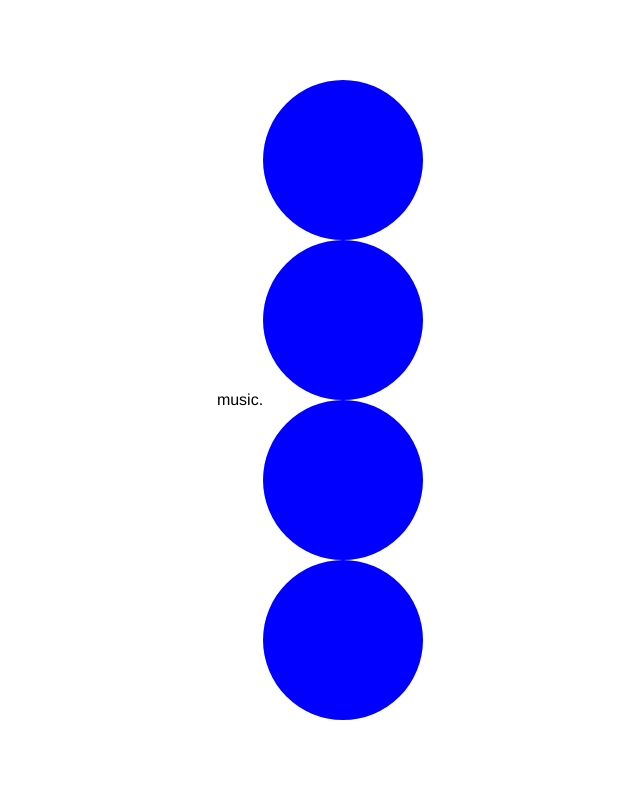
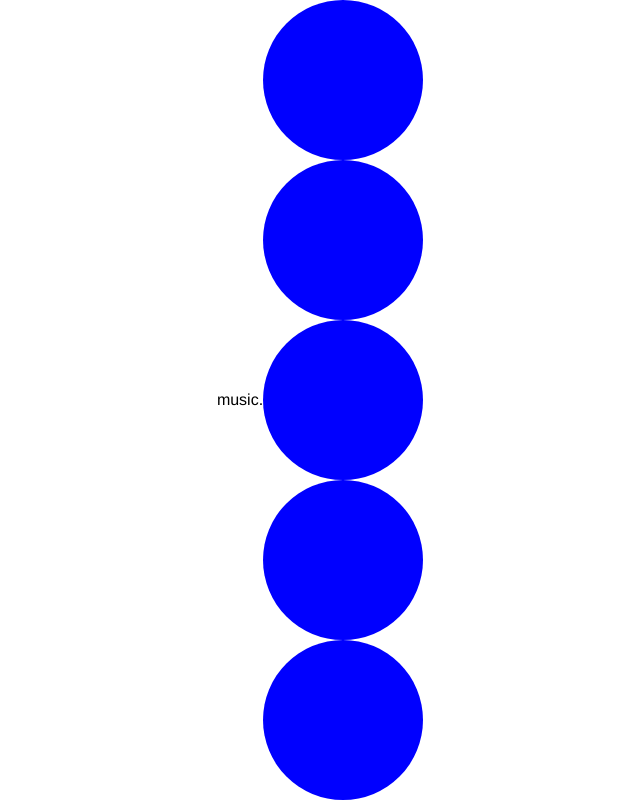
Before and after one commit to SanjeevMidda/linear-circles, a React (Create React App) app: page / in a window 1280 px wide. Shown: the whole page, without its empty margins (320-960 px from the left). Built offline with nearby package versions, Linux system fonts and the light colour scheme.

Commit message:
refactored App.js to map over linear circles instead of hard coding them

```diff
--- a/src/App.js
+++ b/src/App.js
@@ -1,19 +1,24 @@
 import "./index.css";
 import LinearCircle from "./component/LinearCircle";
+import COLORS from "./data/Colors";
 
 function App() {
   // 4 circles with different colors which rotate in different directions
 
   // creat App.js UI
   // add title
+
+  let noOfLinearCircles = new Array(5).fill(0);
+
+  console.log(noOfLinearCircles);
+
   return (
     <div className="App">
       <h4>music.</h4>
       <div className="linearCirclesContainer">
-        <LinearCircle />
-        <LinearCircle />
-        <LinearCircle />
-        <LinearCircle />
+        {noOfLinearCircles.map((i) => (
+          <LinearCircle />
+        ))}
       </div>
     </div>
   );
```
